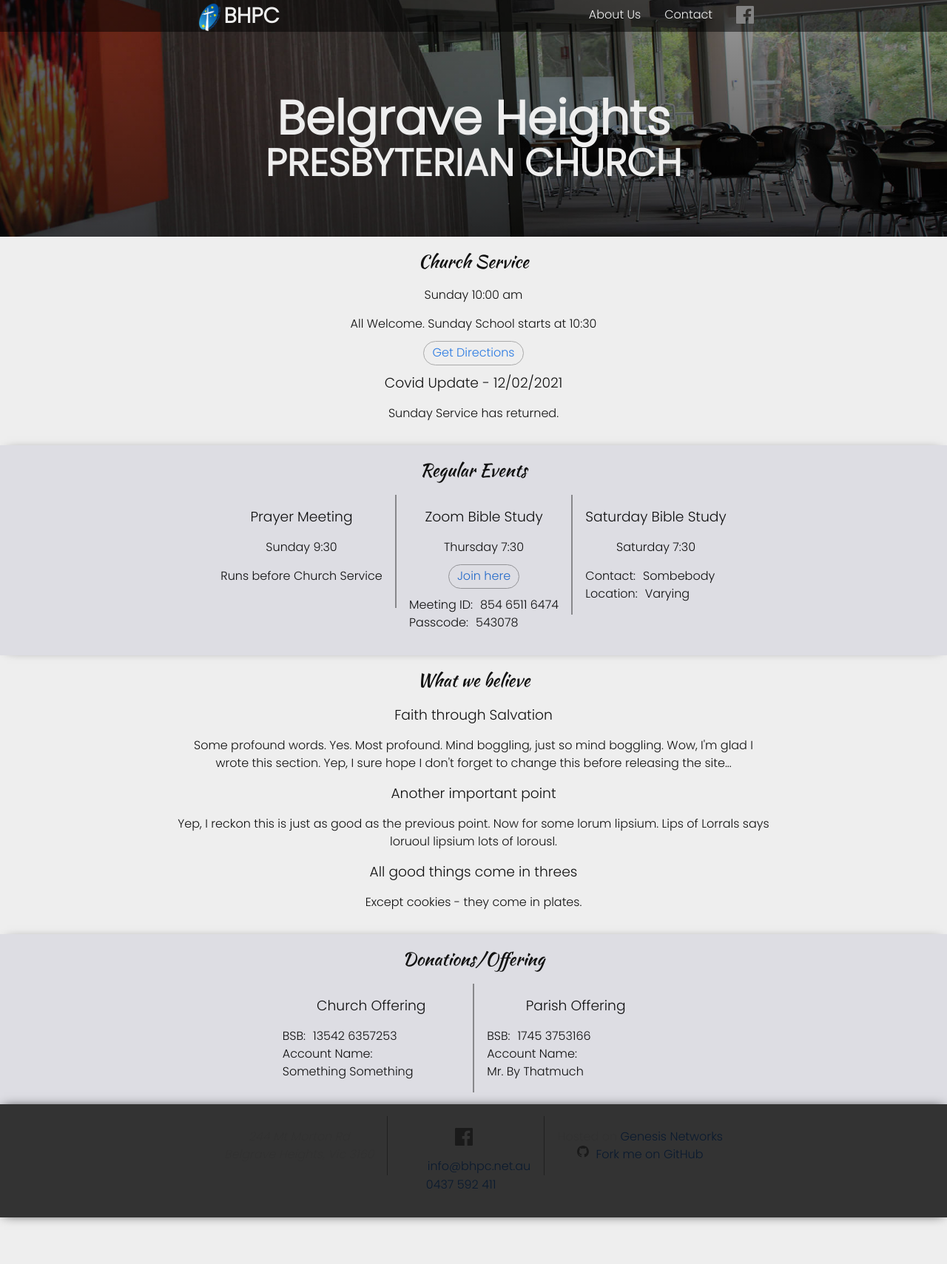
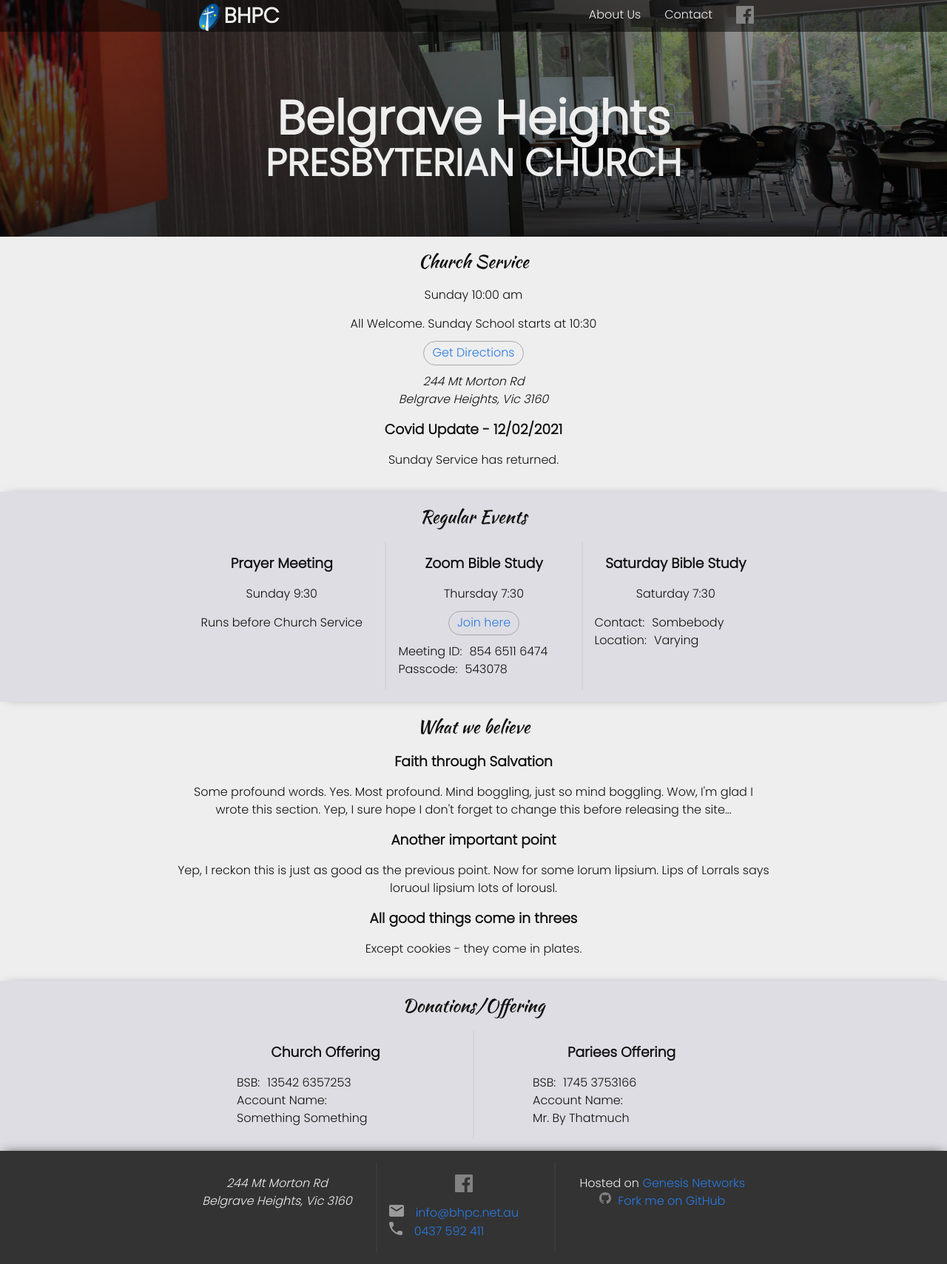
Before and after one commit to mdsimmo/bhcs2, a Jekyll site: the page built from index.markdown, in a window 1280 px wide. Shown: the whole page at 74% size. Built offline with Jekyll 4.4.1, drawn with Linux system fonts in a browser that asks for light colours.

Commit message:
Simple borders between multi-box columns
Deleted the old system and usede flex box. Looks pretty good :)

```diff
--- a/_layouts/home.html
+++ b/_layouts/home.html
@@ -11,6 +11,10 @@
     <p class="time">Sunday 10:00 am</p>
     <p>All Welcome. Sunday School starts at 10:30</p>
     <p><a class="button" href="{{ "contact" | relative_link }}">Get Directions</a></p>
+    <p><address>
+        244 Mt Morton Rd<br>
+        Belgrave Heights, Vic 3160
+    </address></p>
 
     <h3>Covid Update - 12/02/2021</h3>
     <p>Sunday Service has returned.</p>
@@ -77,7 +81,7 @@
         </section>
 
         <section>
-            <h3>Parish Offering</h3>
+            <h3>Pariees Offering</h3>
             <dl>
                 <dt>BSB</dt><dd>1745 3753166</dd>
                 <dt>Account Name</dt><dd>Mr. By Thatmuch</dd>
--- a/_sass/site/_base.scss
+++ b/_sass/site/_base.scss
@@ -100,6 +100,9 @@
 }
 h2 {
   font-family: 'Kaushan Script', cursive;
+}
+h3 {
+  font-weight: bolder;
 }
 
 
--- a/_sass/site/_layout.scss
+++ b/_sass/site/_layout.scss
@@ -137,51 +137,44 @@
  * Boxes laid out like columns
  */
 .multi-box {
-
   text-align: center;
   padding-left: 0;
   padding-right: 0;
+  display: flex;
+  flex-wrap: wrap;
   position: relative;
-  isolation: isolate;
-  background: #fff;
-  mix-blend-mode: multiply;
-
-  &::before {
-    background: #888;
-    position: absolute;
-    left: 0;
-    right: 0;
-    top: 0;
-    bottom: 0;
-    content: "";
-    mix-blend-mode: color-dodge;
-    z-index: -5;
-  }
+  background: inherit;
 
   section {
     display: inline-block;
-    max-width: 15em;
     padding: 1em;
     vertical-align: top;
-    position: relative;
+    border-left: 1px solid rgba(128, 128, 128, 0.1);
+    border-right: 1px solid rgba(128, 128, 128, 0.1);
+    flex: max-content;
+    text-align: center;
 
+    & > * {
+      max-width: 15em;
+      margin-left: auto;
+      margin-right: auto;
+    }
+  }
+
+  /* Hide left/right borders*/
   &::before, &::after {
+    content: "";
     position: absolute;
+    width: 2px;
     top: 0;
     bottom: 0;
-      background: #888;
-      content: "";
-      display: block;
-      width: 40px;
-      mix-blend-mode: multiply;
-      z-index: -10;
+    background: inherit;
   }
   &::before {
-      left:-3px;
+    left: 0;
   }
   &::after {
-      right: -3px;
-    }
+    right: 0;
   }
 }
 
@@ -194,6 +187,7 @@
   color: $white-color;
   box-shadow: 0 0 15px -5px black;
   position: relative;
+  padding: 1em calc((100% - 50em)/2);
 
   p {
     margin-bottom: 0;
```
Lines whose indentation alone changed are shown as unchanged.
